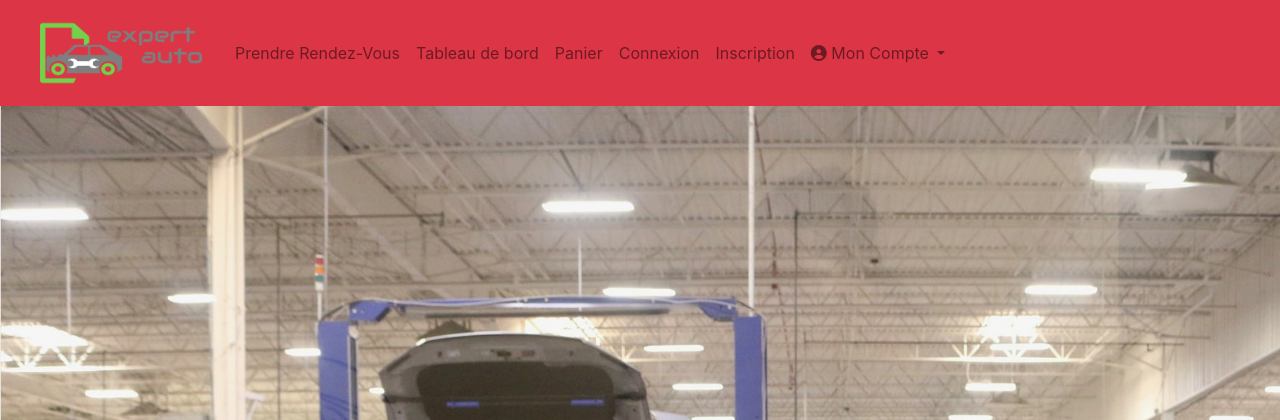
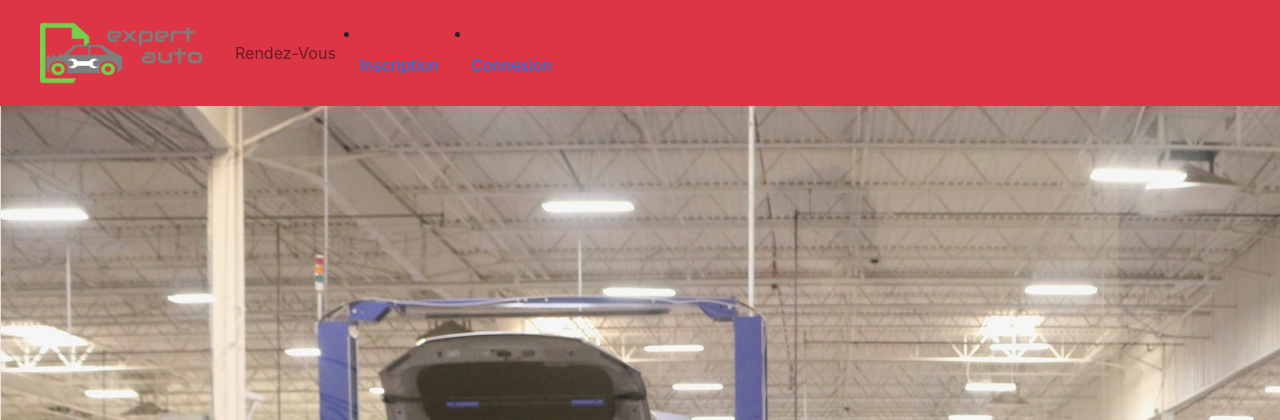
Before and after one commit to moha-nls/projet_auto, a Symfony app: template templates/accueil/accueil.html.twig in a window 1280 px wide. Shown: the top 420 px of the page. Run offline with Twig, Linux system fonts and the light colour scheme; the template is opened without the code that fills it, so the values that code supplies are empty; some libraries are stand-ins or nearby versions.

Commit message:
Update navbar

```diff
--- a/src/Controller/Admin/DashboardController.php
+++ b/src/Controller/Admin/DashboardController.php
@@ -34,7 +34,7 @@ class DashboardController extends AbstractDashboardController
     {
         return $this->render("bundles/EasyAdminBundle/welcome.html.twig", [
                 'titre_page'=>$titrePage = 'Back Office',
-//               "nb_users"=> $nbUsers = count($this->userRepository->findAll()),
+               "nb_users"=> $nbUsers = count($this->userRepository->findAll()),
             ]
         );
     }
--- a/src/Controller/Admin/ServiceCrudController.php
+++ b/src/Controller/Admin/ServiceCrudController.php
@@ -8,6 +8,7 @@ use EasyCorp\Bundle\EasyAdminBundle\Controller\AbstractCrudController;
 use EasyCorp\Bundle\EasyAdminBundle\Field\DateTimeField;
 use EasyCorp\Bundle\EasyAdminBundle\Field\FormField;
 use EasyCorp\Bundle\EasyAdminBundle\Field\IdField;
+use EasyCorp\Bundle\EasyAdminBundle\Field\MoneyField;
 use EasyCorp\Bundle\EasyAdminBundle\Field\NumberField;
 use EasyCorp\Bundle\EasyAdminBundle\Field\TextEditorField;
 use EasyCorp\Bundle\EasyAdminBundle\Field\TextField;
@@ -32,7 +33,7 @@ class ServiceCrudController extends AbstractCrudController
         $panelService = FormField::addPanel('INFOS SERVICES');
         $id = IdField::new('id')->onlyOnIndex();
         $nomService = TextField::new('nom_service');
-        $prixService = TextField::new('prix_service');
+        $prixService = MoneyField::new('prix_service')->setCurrency('EUR');
         $descriptionService = TextEditorField::new('description_service');
         $dureeService = NumberField::new('duree_service')->onlyOnForms();
         $createdAt = DateTimeField::new('createdAt', 'Date de Creation')->onlyOnIndex();
--- a/templates/accueil/accueil.html.twig
+++ b/templates/accueil/accueil.html.twig
@@ -9,7 +9,7 @@
     <div class="banner" id="banner">
         <div class="content text-center ">
             <h1 class="text-danger text-center h1-banner">{{ titre_section }}</h1>
-            <a href="" class="btn btn-danger btn-banner mt-3 text-center">Prendre RDV</a>
+            <a href="{{ path('app_rdv') }}" class="btn btn-danger btn-banner mt-3 text-center">Prendre RDV</a>
         </div>
     </div>
 
--- a/templates/partials/_navbar.html.twig
+++ b/templates/partials/_navbar.html.twig
@@ -1,40 +1,50 @@
 {# debut navbar #}
 <nav class="navbar navbar-expand-lg navbar-light bg-danger">
     <div class="container-fluid">
-        <a class="navbar-brand" href="{{ path('site_accueil') }}"><img src="{{ asset('images/logo_projet.png') }}" width="180" height="80" alt="logo"/></a>
+        <a class="navbar-brand" href="#"><img src="{{ asset('images/logo_projet.png') }}" width="180" height="80" alt="logo"/></a>
         <button class="navbar-toggler" type="button" data-bs-toggle="collapse" data-bs-target="#navbarNavDropdown" aria-controls="navbarNavDropdown" aria-expanded="false" aria-label="Toggle navigation">
             <span class="navbar-toggler-icon"></span>
         </button>
         <div class="collapse navbar-collapse" id="navbarNavDropdown">
             <ul class="navbar-nav">
+
+                 {% if is_granted ('ROLE_ADMIN') %}
+                    <li class="nav-item">
+                        <a class="nav-link" href="{{ path('bo_accueil') }}">Tableau de bord</a>
+                    </li>
+                 {% else %}
                 <li class="nav-item">
-                    <a class="nav-link" href="#">Prendre Rendez-Vous</a>
+                    <a class="nav-link text-center" href="{{ path('app_rdv') }}">Rendez-Vous</a>
                 </li>
-                <li class="nav-item">
-                    <a class="nav-link" href="#">Tableau de bord</a>
-                </li>
-                <li class="nav-item">
-                    <a class="nav-link" href="#">Panier</a>
-                </li>
-                <li class="nav-item">
-                    <a class="nav-link" href="{{ path('app_login') }}">Connexion</a>
-                </li>
-                <li class="nav-item">
-                    <a class="nav-link" href="{{ path('site_inscription') }}">Inscription</a>
-                </li>
+                {% endif %}
+
+
             </ul>
+            {% if is_granted ('ROLE_USER') %}
             <ul class="navbar-nav mr-auto">
                 <li class="nav-item dropdown" id="settingAccount">
-                    <a class="nav-link dropdown-toggle" href="{{ path('account') }}" id="navbarDropdown" role="button" data-toggle="dropdown" aria-haspopup="true" aria-expanded="false">
+                    <a class="nav-link dropdown-toggle" href="#" id="navbarDropdown" role="button" data-toggle="dropdown" aria-haspopup="true" aria-expanded="false">
                         <i class="fas fa-user-circle"></i> Mon Compte
                     </a>
                     <div class="dropdown-menu" aria-labelledby="navbarDropdown">
                         <a class="dropdown-item" href="#">Mes Rendez-Vous</a>
                         <div class="dropdown-divider"></div>
-                        <a class="dropdown-item" href="{{ path('app_logout') }}"> <i class="fas fa-sign-out-alt"></i> Deconnexion</a>
+                        <a class="dropdown-item" href="#"> <i class="fas fa-sign-out-alt"></i> Deconnexion</a>
                     </div>
                 </li>
+            {% else %}
+                <li class="nav-item">
+                    <a class="nav-link" href="#">Inscription</a>
+                </li>
+                <li class="nav-item">
+                    <a class="nav-link" href="#">Connexion</a>
+                </li>
+                {% endif %}
+
             </ul>
+
+
+
         </div>
     </div>
 </nav>
```
Also changed, not shown: templates/bundles/EasyAdminBundle/welcome.html.twig (+0 -50 lines), public/css/app.css, 2 other files.
